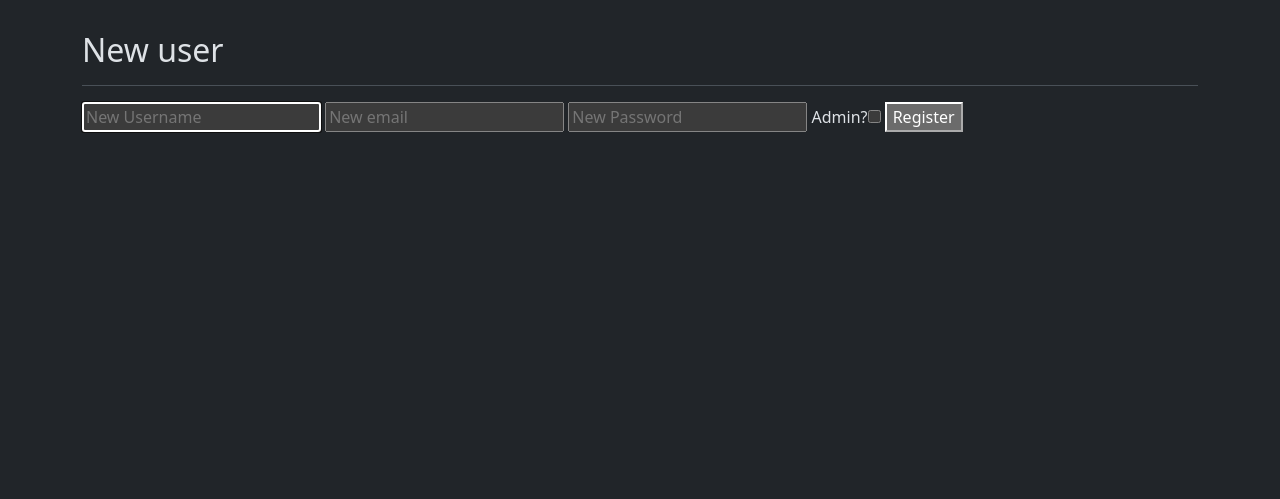
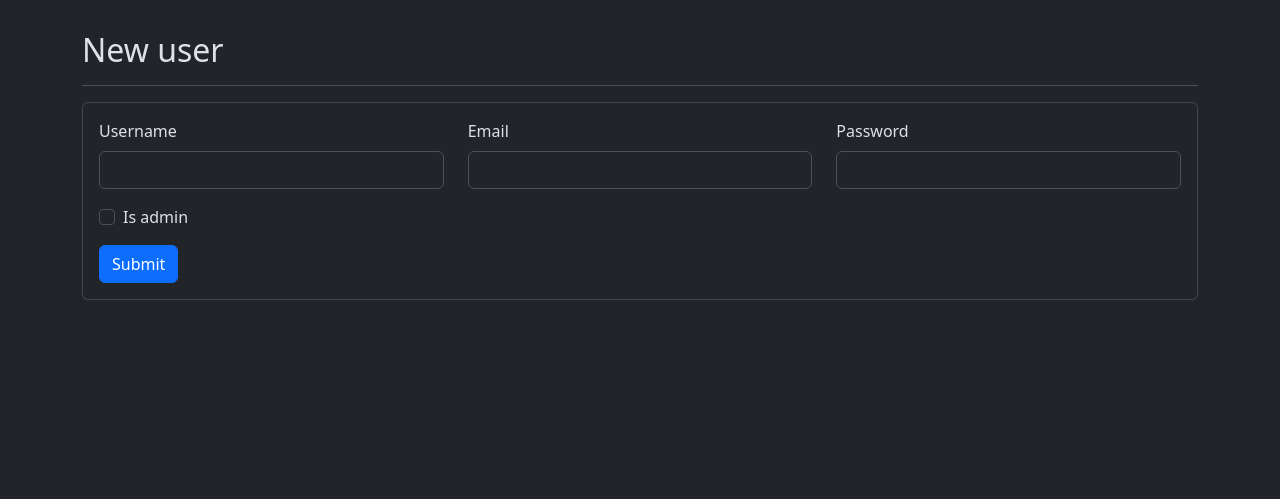
Before and after one commit to Thegamefire/kill-your-selfie, a Flask app: page /new-user in a window 1280 px wide. Shown: the part 57-556 px from the top of the page. Run offline with Flask 3, Linux system fonts and the light colour scheme; the visitor is signed in with stand-in values (Sample User, id 1); some libraries are stand-ins or nearby versions.

Commit message:
added proper new user frontend

```diff
--- a/kill_your_selfie/templates/new_user.html
+++ b/kill_your_selfie/templates/new_user.html
@@ -1,10 +1,10 @@
-{% extends "base.html" %}
+{% extends "form.html" %}
+
 {% set page_title = "New user" %}
+{% set form_method = "POST" %}
+{% set form_action = "/new-user" %}
 
-{% block content %}
-  {% if not current_user.admin %}
-    <h5>You need to login as admin to add new users.</h5>
-  {% else %}
+{% block content_dis %}
     <div>
       <form method="POST" action="/new-user">
         <input type="text" name="username" placeholder="New Username" autofocus="">
@@ -13,13 +13,36 @@
         <label>Admin?</label><input type="checkbox" name="admin-state">
         <button type="submit">Register</button>
       </form>
-      {% with messages = get_flashed_messages()%}
-        {% if messages%}
-          {% for message in messages%}
-            <p>{{message}}</p>
-          {%endfor%}
-        {%endif%}
-      {%endwith%}
     </div>
-  {%endif%}
-{% endblock content %}
+{% endblock content_dis %}
+
+{% block form_content %}
+  <div class="row">
+
+    <div class="col-md mb-3">
+      <label class="form-label">Username</label>
+      <input type="text" class="form-control" name="username" required>
+      <div class="invalid-feedback">Please fill out this field.</div>
+    </div>
+
+    <div class="col-md mb-3">
+      <label class="form-label">Email</label>
+      <input type="text" class="form-control" name="email" required>
+      <div class="invalid-feedback">Please fill out this field.</div>
+    </div>
+
+    <div class="col-md mb-3">
+      <label class="form-label">Password</label>
+      <input type="password" class="form-control" name="password" required>
+      <div class="invalid-feedback">Please fill out this field.</div>
+    </div>
+
+  </div>
+  <div class="mb-3">
+    <div class="form-check">
+      <input type="checkbox" class="form-check-input" name="admin-state">
+      <label class="form-check-label">Is admin</label>
+    </div>
+  </div>
+  <button type="submit" class="btn btn-primary">Submit</button>
+{% endblock form_content %}
```
